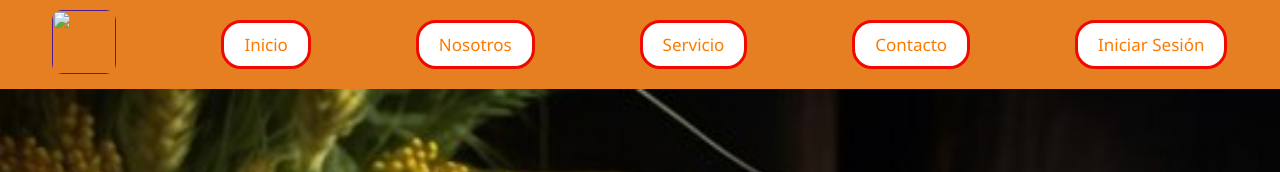
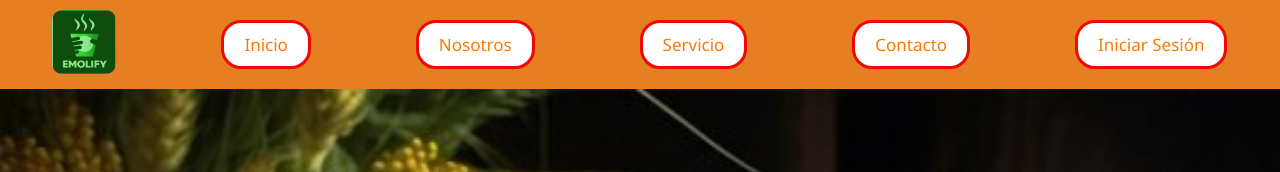
Before and after one commit to Nelson229150/EMOLIFY.github.io, a plain HTML site: page index.html in a window 1280 px wide. Shown: the top 172 px of the page. Drawn offline with Linux system fonts and the light colour scheme; files whose address does not match are found by name.

Commit message:
Update index.html

```diff
--- a/index.html
+++ b/index.html
@@ -15,7 +15,7 @@
           <img
             height="64"
             width="64"
-            src="IMGG/EMOLIFY LOGO.png"
+            src="EMOLIFY LOGO.png"
             alt=""
             style="border-radius: 10px"
           />
```
